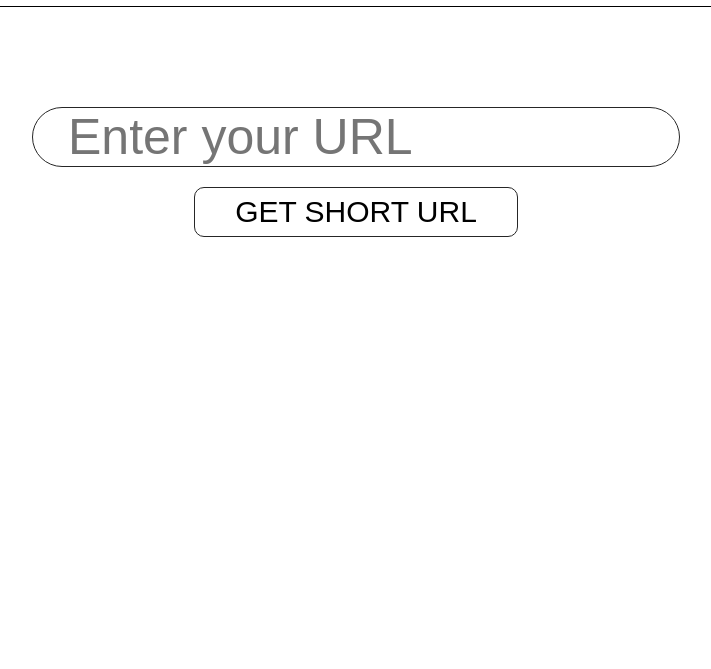
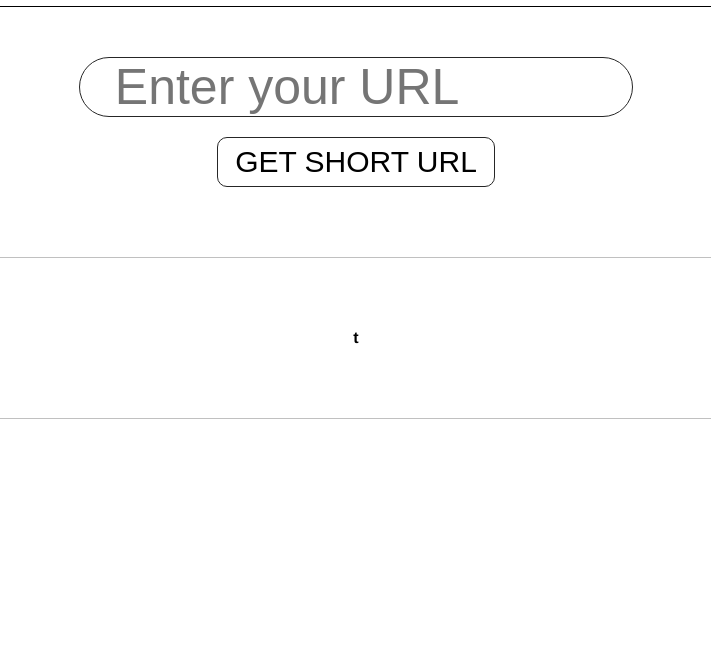
Before and after one commit to hwrdleung/short-url-microservice, a website: page views/index.html in a window 1280 px wide. Shown: the part 131-800 px from the top of the page, without its empty margins (284-995 px from the left). Drawn offline with nearby package versions, Linux system fonts and the light colour scheme.

Commit message:
🍱🚤 Checkpoint views/index.html:603188/57 public/style.css:603188/97

```diff
--- a/public/style.css
+++ b/public/style.css
@@ -25,7 +25,10 @@ header {
 }
 
 section {
- padding: 100px;
+ padding: 50px;
+  margin: 0 auto;
+ border-bottom: 1px solid silver;
+ width: 80%;
 }
 
 h1 {
--- a/views/index.html
+++ b/views/index.html
@@ -21,7 +21,7 @@
   <body>
     <header>
     <h1>
-      URL Shortener Microservice
+      Short URL Microservice
     </h1>
     <h2>
       freecodecamp back-end api projects
@@ -34,6 +34,12 @@
       <button onclick="button()" class="btn">GET SHORT URL</button>
     </section>
 
+    <section>
+    <h4>
+      t
+      </h4>
+    </section>
+
 
     <!-- Your web-app is https, so your scripts need to be too -->
     <script src="https://code.jquery.com/jquery-2.2.1.min.js"
```
